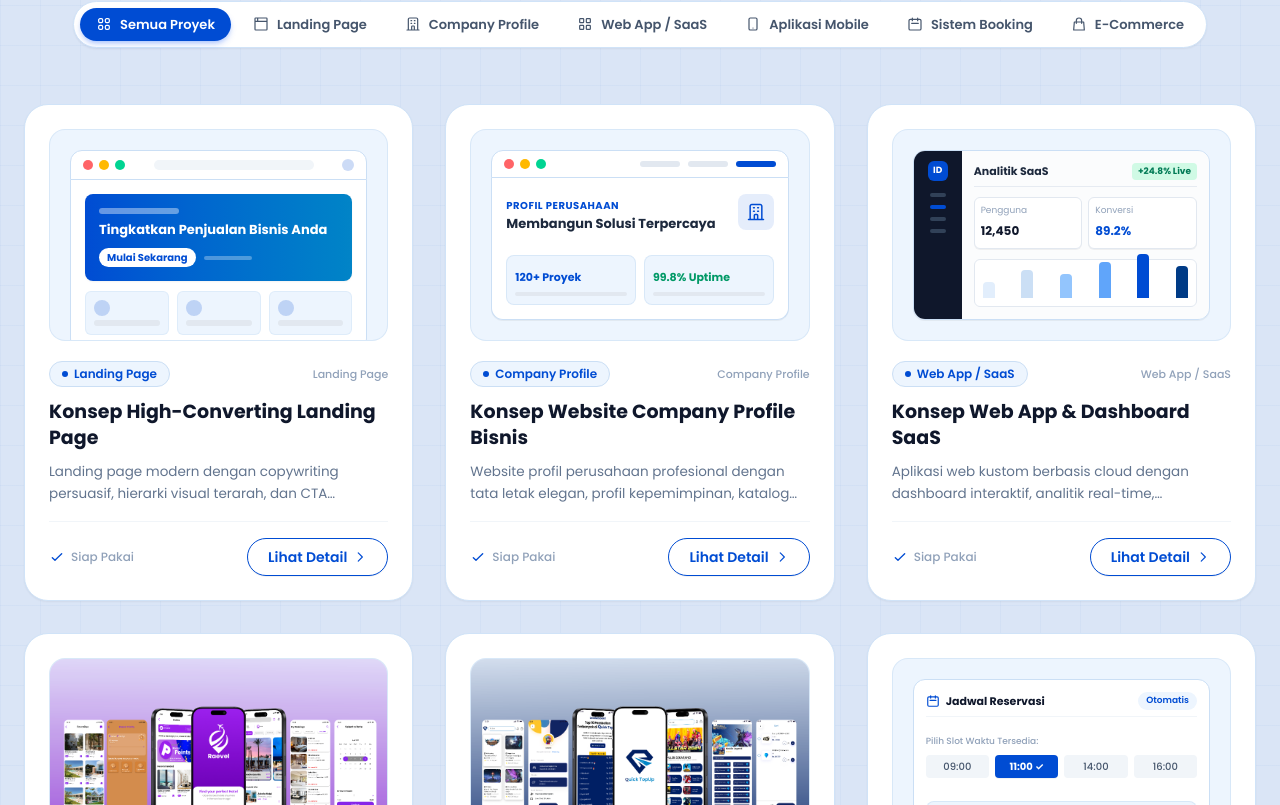
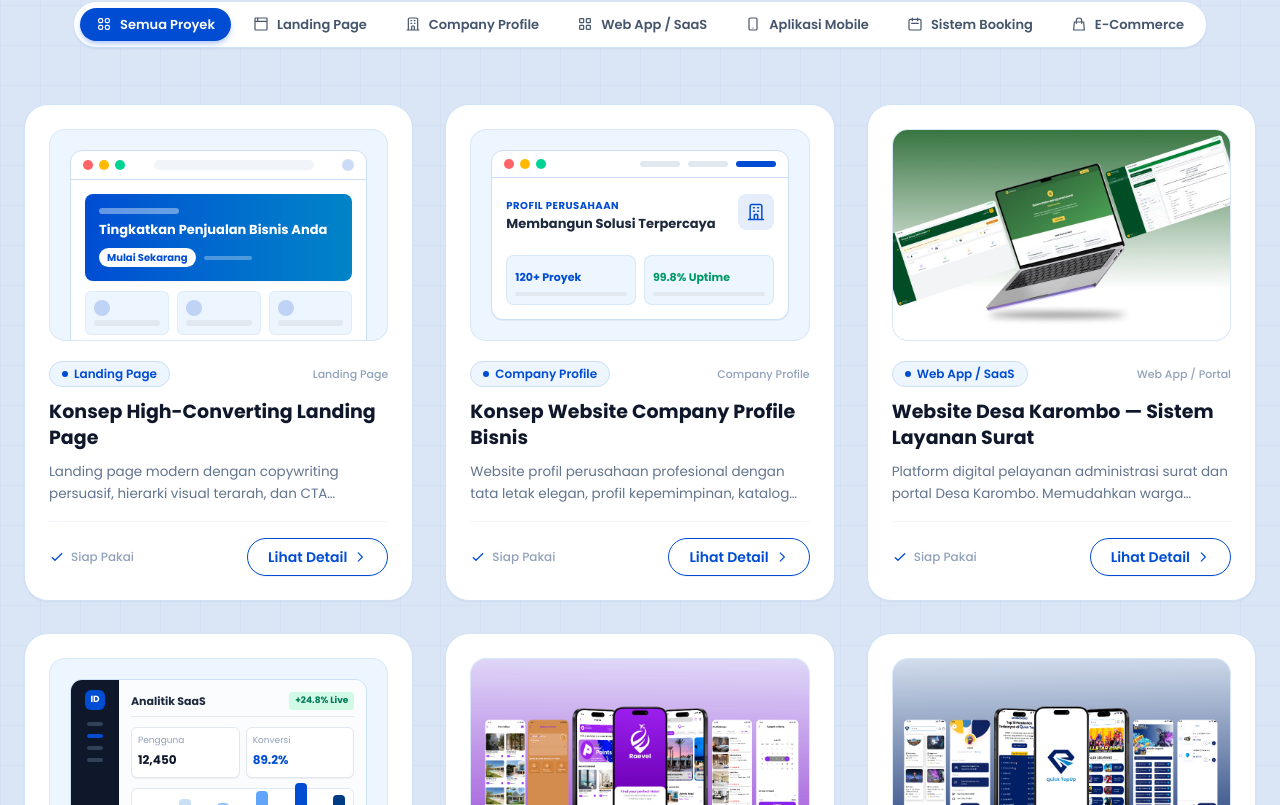
Before and after one commit to perawita/idea-support, a Next.js app: page /portofolio in a window 1280 px wide. Shown: the part 715-1520 px from the top of the page. Built offline with nearby package versions, Linux system fonts and the light colour scheme.

Commit message:
feat(portfolio): add Desa Karombo website portfolio item

```diff
--- a/app/(public)/portofolio/page.tsx
+++ b/app/(public)/portofolio/page.tsx
@@ -122,6 +122,23 @@ const portfolioData: PortfolioItem[] = [
       "Optimasi SEO Google & kecepatan muat halaman",
     ],
     techStack: ["Next.js", "React", "TypeScript", "Tailwind CSS"],
+  },
+  {
+    id: "porto-desa-karombo",
+    category: "Web App / SaaS",
+    categoryLabel: "Web App / SaaS",
+    title: "Website Desa Karombo — Sistem Layanan Surat",
+    description:
+      "Platform digital pelayanan administrasi surat dan portal Desa Karombo. Memudahkan warga mengajukan permohonan surat keterangan secara online dengan dashboard verifikasi admin otomatis.",
+    extraInfo: "Web App / Portal",
+    image: "/assets/portfolio/desa-karombo.jpg",
+    features: [
+      "Pengajuan surat keterangan online cepat & praktis untuk warga",
+      "Dashboard admin desa untuk verifikasi dan arsip dokumen terpusat",
+      "Format surat resmi otomatis siap cetak dengan penomoran rapi",
+      "Pelacakan status permohonan surat warga secara transparan",
+    ],
+    techStack: ["Laravel", "Blade", "Tailwind CSS", "MySQL"],
   },
   {
     id: "porto-saas-1",
```
Also changed, not shown: public/assets/portfolio/desa-karombo.jpg (added).
